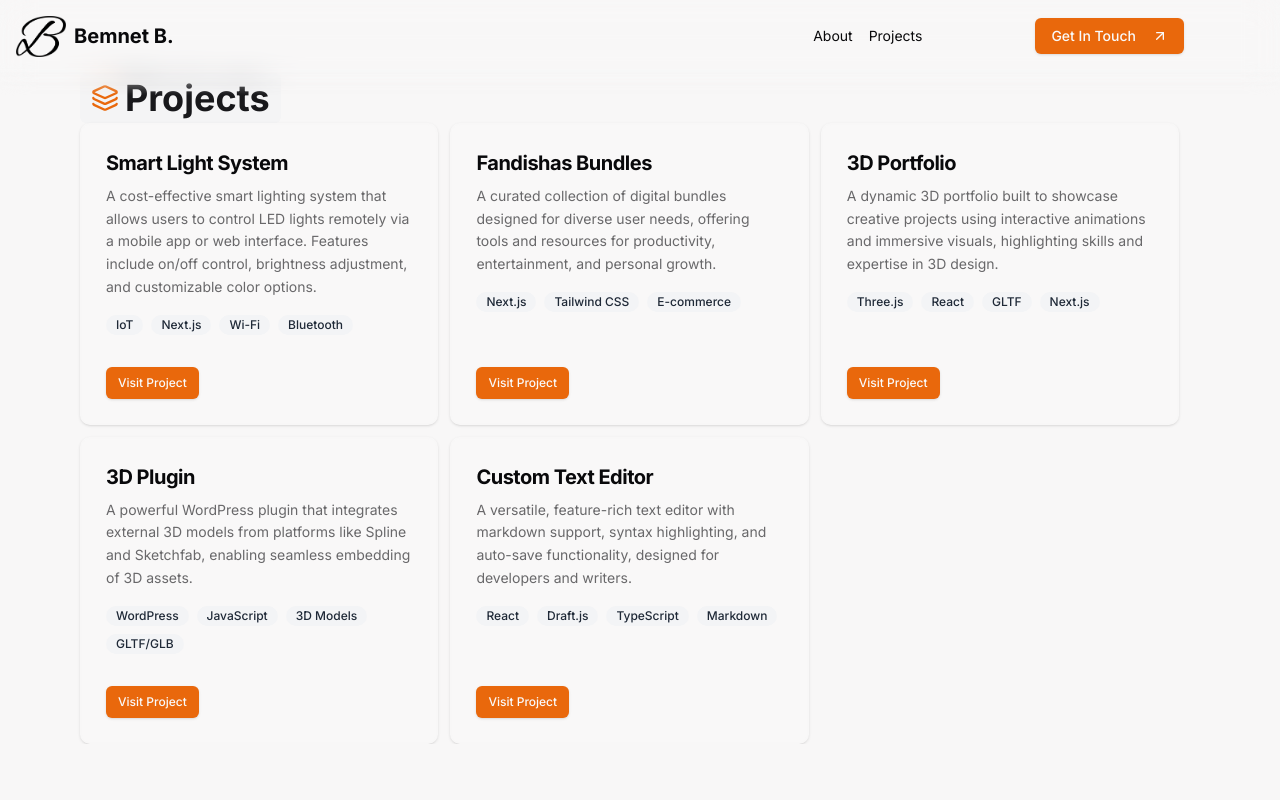
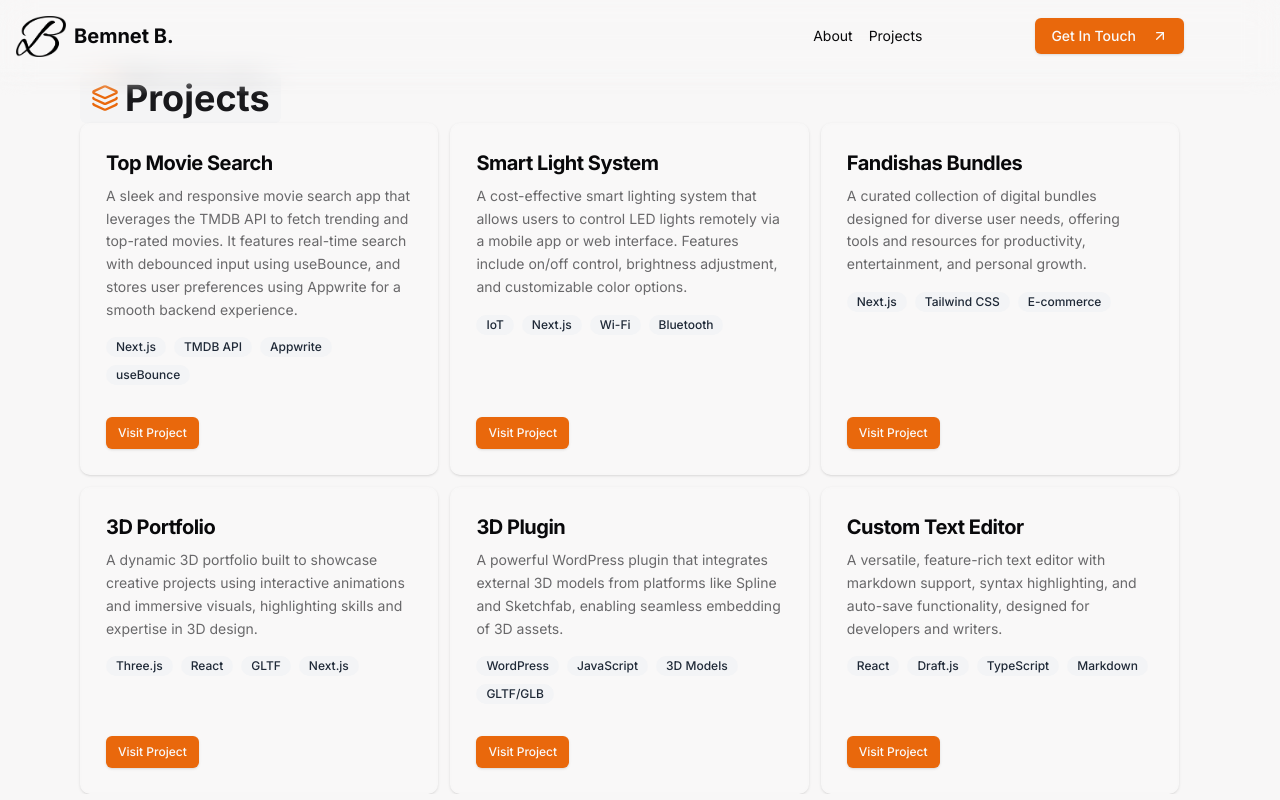
Before and after one commit to bemnet884/Bemnet-Beyene, a Next.js app: page /projects in a window 1280 px wide. Shown: the top 800 px of the page. Built offline with nearby package versions, Linux system fonts and the light colour scheme.

Commit message:
project added

```diff
--- a/app/projects/page.tsx
+++ b/app/projects/page.tsx
@@ -10,6 +10,14 @@ import { Layers } from "lucide-react";
 const projectsPage = () => {
   // PROJECTS DATA
   const Projects = [
+    {
+      title: "Top Movie Search",
+      description:
+        "A sleek and responsive movie search app that leverages the TMDB API to fetch trending and top-rated movies. It features real-time search with debounced input using useBounce, and stores user preferences using Appwrite for a smooth backend experience.",
+      tags: ["Next.js", "TMDB API", "Appwrite", "useBounce"],
+      link: "https://movie-react-smoky.vercel.app/",
+    },
+
     {
       title: "Smart Light System",
       description:
```
